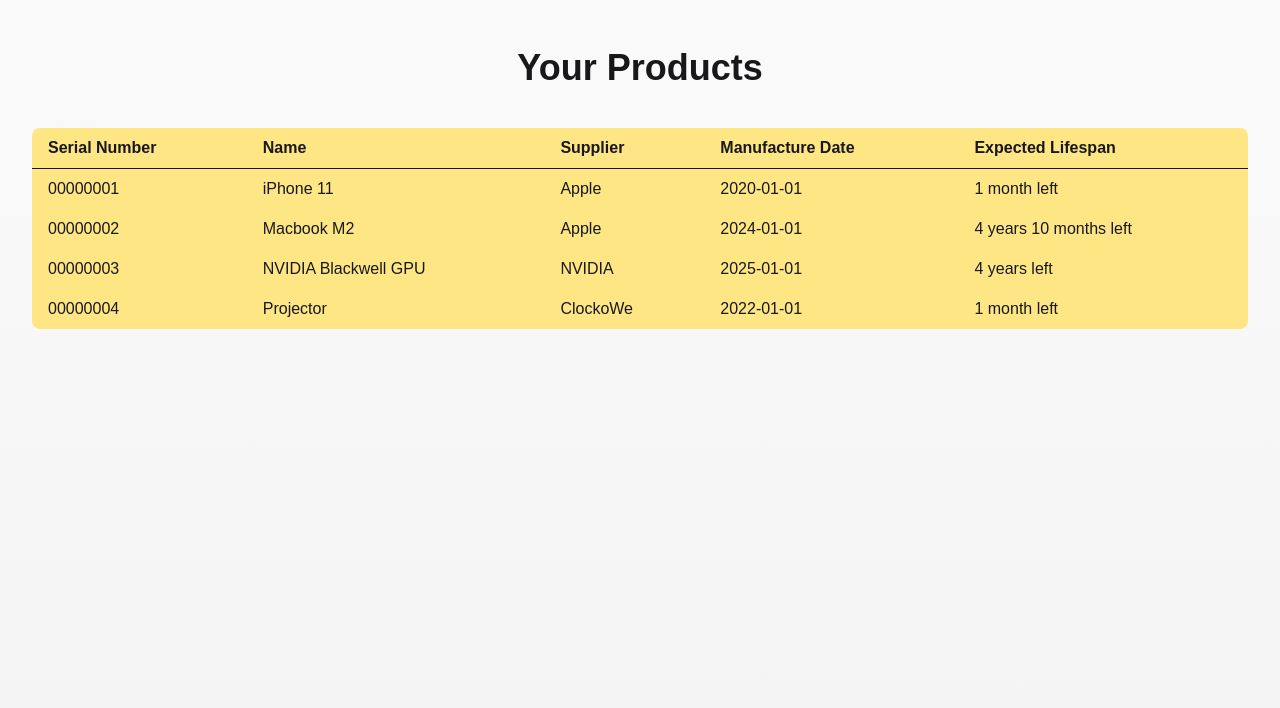
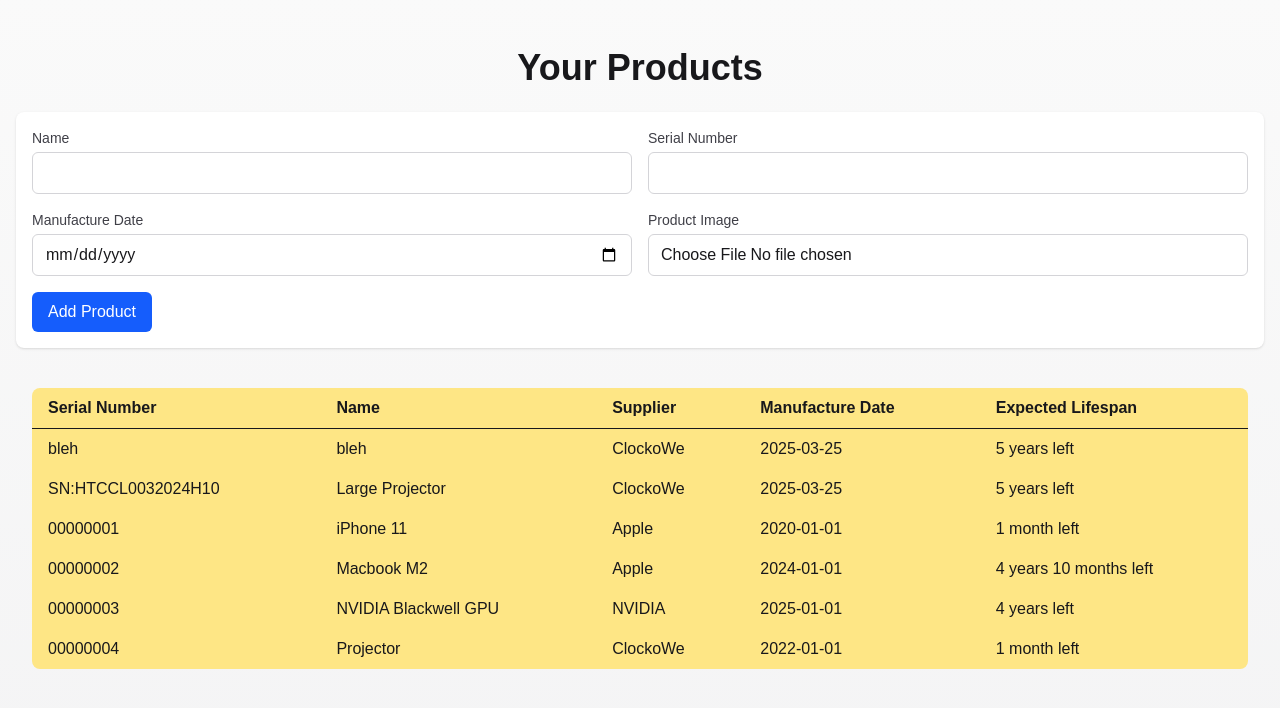
Before and after one commit to wanapichpongsa/lifecycle, a Next.js app: page / in a window 1280 px wide. Shown: the top 708 px of the page. Built offline with nearby package versions, Linux system fonts and the light colour scheme.

Commit message:
add products

```diff
--- /dev/null
+++ b/src/app/api/products/route.ts
@@ -0,0 +1,39 @@
+import { NextRequest, NextResponse } from "next/server";
+import { writeFile, readFile } from "fs/promises";
+import { join } from "path";
+
+export async function POST(request: NextRequest) {
+  try {
+    const product = await request.json();
+    const filePath = join(process.cwd(), "src", "types", "products.ts");
+
+    // Read current file content
+    const content = await readFile(filePath, 'utf-8');
+
+    // Find the products array and insert new product
+    const productsMatch = content.match(/export const products = \[([\s\S]*?)\];/);
+    if (!productsMatch) {
+      throw new Error("Could not find products array");
+    }
+
+    const currentProducts = productsMatch[1];
+    const newProduct = `\n  ${JSON.stringify(product)},${currentProducts}`;
+
+    // Replace the products array with updated content
+    const updatedContent = content.replace(
+      /export const products = \[([\s\S]*?)\];/,
+      `export const products = [${newProduct}];`
+    );
+
+    // Write back to file
+    await writeFile(filePath, updatedContent);
+
+    return NextResponse.json({ success: true });
+  } catch (error) {
+    console.error('Error adding product:', error);
+    return NextResponse.json(
+      { error: "Error adding product" },
+      { status: 500 }
+    );
+  }
+}
--- /dev/null
+++ b/src/app/api/quote/voice.ts
@@ -0,0 +1 @@
+"use server";
--- /dev/null
+++ b/src/app/api/upload/route.ts
@@ -0,0 +1,34 @@
+import { NextRequest, NextResponse } from "next/server";
+import { writeFile } from "fs/promises";
+import { join } from "path";
+
+export async function POST(request: NextRequest) {
+  try {
+    const formData = await request.formData();
+    const file = formData.get("file") as File;
+
+    if (!file) {
+      return NextResponse.json(
+        { error: "No file uploaded" },
+        { status: 400 }
+      );
+    }
+
+    const bytes = await file.arrayBuffer();
+    const buffer = Buffer.from(bytes);
+
+    // Create a unique filename
+    const uniqueSuffix = `${Date.now()}-${Math.round(Math.random() * 1E9)}`;
+    const filename = `${uniqueSuffix}-${file.name}`;
+    const path = join(process.cwd(), "public", filename);
+
+    await writeFile(path, buffer);
+
+    return NextResponse.json({ filename });
+  } catch (error) {
+    return NextResponse.json(
+      { error: "Error uploading file" },
+      { status: 500 }
+    );
+  }
+}
--- a/src/app/layout.tsx
+++ b/src/app/layout.tsx
@@ -13,7 +13,7 @@
 });
 
 export const metadata: Metadata = {
-  title: "LyfeCycle",
+  title: "Recircle",
   description: "Get paid for things you don't use anymore",
 };
 
--- a/src/app/page.tsx
+++ b/src/app/page.tsx
@@ -1,13 +1,23 @@
 "use client";
 
+import { useState } from "react";
 import Table from "@/components/Table";
+import AddProductForm from "@/components/AddProductForm";
+import { defaultHeadings, products as initialProducts } from "@/types/products";
 
 export default function Home() {
+  const [products, setProducts] = useState(initialProducts);
+
+  const handleAddProduct = (newProduct: string[]) => {
+    setProducts([...products, newProduct]);
+  };
+
   return (
     <main className="min-h-screen bg-gradient-to-b from-zinc-50 to-zinc-100 text-zinc-900 py-4 sm:py-12 px-4">
       <div className="max-w-7xl mx-auto">
         <h1 className="text-2xl sm:text-4xl font-bold text-center mb-6">Your Products</h1>
-        <Table />
+        <AddProductForm onAdd={handleAddProduct} />
+        <Table headings={defaultHeadings} rows={products} />
       </div>
     </main>
   );
--- a/src/app/refurbishers/[query]/page.tsx
+++ b/src/app/refurbishers/[query]/page.tsx
@@ -1,4 +1,4 @@
-import { refurbishers } from '@/types/data';
+import { refurbishers } from '@/types/refurbishers';
 import SearchBar from '@/components/SearchBar';
 import RefurbisherList from '@/components/RefurbisherList';
 
--- /dev/null
+++ b/src/components/AddProductForm.tsx
@@ -0,0 +1,157 @@
+"use client";
+
+import { useState } from 'react';
+import { products } from '@/types/products';
+import Image from 'next/image';
+
+interface AddProductFormProps {
+  onAdd: (newProduct: string[]) => void;
+}
+
+export default function AddProductForm({ onAdd }: AddProductFormProps) {
+  const [formData, setFormData] = useState({
+    name: '',
+    serialNumber: '',
+    manufactureDate: '',
+    image: ''
+  });
+  const [preview, setPreview] = useState<string | null>(null);
+  const [isUploading, setIsUploading] = useState(false);
+  const [isAdding, setIsAdding] = useState(false);
+
+  const handleImageChange = async (e: React.ChangeEvent<HTMLInputElement>) => {
+    const file = e.target.files?.[0];
+    if (!file) return;
+
+    // Create preview
+    const reader = new FileReader();
+    reader.onloadend = () => {
+      setPreview(reader.result as string);
+    };
+    reader.readAsDataURL(file);
+
+    // Upload file
+    setIsUploading(true);
+    const formData = new FormData();
+    formData.append('file', file);
+
+    try {
+      const response = await fetch('/api/upload', {
+        method: 'POST',
+        body: formData,
+      });
+      const data = await response.json();
+      setFormData(prev => ({ ...prev, image: data.filename }));
+    } catch (error) {
+      console.error('Error uploading file:', error);
+    } finally {
+      setIsUploading(false);
+    }
+  };
+
+  const handleSubmit = async (e: React.FormEvent) => {
+    e.preventDefault();
+    setIsAdding(true);
+
+    const newProduct = [
+      formData.serialNumber,
+      formData.name,
+      "ClockoWe",
+      formData.manufactureDate,
+      "5 years left",
+      formData.image
+    ];
+
+    try {
+      const response = await fetch('/api/products', {
+        method: 'POST',
+        headers: {
+          'Content-Type': 'application/json',
+        },
+        body: JSON.stringify(newProduct),
+      });
+
+      if (!response.ok) {
+        throw new Error('Failed to add product');
+      }
+
+      onAdd(newProduct);
+      setFormData({
+        name: '',
+        serialNumber: '',
+        manufactureDate: '',
+        image: ''
+      });
+      setPreview(null);
+    } catch (error) {
+      console.error('Error adding product:', error);
+    } finally {
+      setIsAdding(false);
+    }
+  };
+
+  return (
+    <form onSubmit={handleSubmit} className="bg-white p-4 rounded-lg shadow mb-6">
+      <div className="grid grid-cols-1 sm:grid-cols-2 gap-4">
+        <div>
+          <label className="block text-sm font-medium text-zinc-700 mb-1">Name</label>
+          <input
+            type="text"
+            value={formData.name}
+            onChange={(e) => setFormData({ ...formData, name: e.target.value })}
+            className="w-full px-3 py-2 border border-zinc-300 rounded-md focus:outline-none focus:ring-2 focus:ring-blue-500"
+            required
+          />
+        </div>
+        <div>
+          <label className="block text-sm font-medium text-zinc-700 mb-1">Serial Number</label>
+          <input
+            type="text"
+            value={formData.serialNumber}
+            onChange={(e) => setFormData({ ...formData, serialNumber: e.target.value })}
+            className="w-full px-3 py-2 border border-zinc-300 rounded-md focus:outline-none focus:ring-2 focus:ring-blue-500"
+            required
+          />
+        </div>
+        <div>
+          <label className="block text-sm font-medium text-zinc-700 mb-1">Manufacture Date</label>
+          <input
+            type="date"
+            value={formData.manufactureDate}
+            onChange={(e) => setFormData({ ...formData, manufactureDate: e.target.value })}
+            className="w-full px-3 py-2 border border-zinc-300 rounded-md focus:outline-none focus:ring-2 focus:ring-blue-500"
+            required
+          />
+        </div>
+        <div>
+          <label className="block text-sm font-medium text-zinc-700 mb-1">Product Image</label>
+          <input
+            type="file"
+            accept="image/*"
+            onChange={handleImageChange}
+            className="w-full px-3 py-2 border border-zinc-300 rounded-md focus:outline-none focus:ring-2 focus:ring-blue-500"
+            disabled={isUploading || isAdding}
+          />
+          {isUploading && <p className="text-sm text-zinc-500 mt-1">Uploading...</p>}
+          {preview && (
+            <div className="mt-2 relative h-32 w-32">
+              <Image
+                src={preview}
+                alt="Preview"
+                fill
+                className="object-contain rounded-md"
+              />
+            </div>
+          )}
+        </div>
+      </div>
+      <button
+        type="submit"
+        className="mt-4 w-full sm:w-auto px-4 py-2 bg-blue-600 text-white rounded-md hover:bg-blue-700 focus:outline-none focus:ring-2 focus:ring-blue-500"
+        disabled={isUploading || isAdding}
+      >
+        {isAdding ? 'Adding...' : 'Add Product'}
+      </button>
+    </form>
+  );
+}
--- a/src/components/Table.tsx
+++ b/src/components/Table.tsx
@@ -4,17 +4,16 @@
 // specific to Amazon?
 
 import { useRouter } from 'next/navigation';
+import { products } from '@/types/products';
+
+interface TableProps {
+  headings: string[];
+  rows?: string[][];
+  visibleColumns?: number[];
+}
 
 // this app can be applied to business manufacturing operations (recycling raw materials)
-export default function Table() {
-  const headings: string[] = ["Serial Number", "Name", "Supplier", "Manufacture Date", "Expected Lifespan"];
-  const rows: string[][] = [
-    ["00000001", "iPhone 11", "Apple", "2020-01-01", "1 month left"],
-    ["00000002", "Macbook M2", "Apple", "2024-01-01", "4 years 10 months left"],
-    ["00000003", "NVIDIA Blackwell GPU", "NVIDIA", "2025-01-01", "4 years left"],
-    ["00000004", "Projector", "ClockoWe", "2022-01-01", "1 month left"]
-  ];
-
+export default function Table({ headings, rows = products, visibleColumns = [1, 4] }: TableProps) {
   const router = useRouter();
   const handleClick = (serialNumber: string) => {
     router.push(`/refurbish/${serialNumber}`);
@@ -31,7 +30,7 @@
               <th
                 key={heading}
                 className={`text-left px-2 sm:px-4 py-2 text-xs sm:text-base whitespace-nowrap ${
-                  index !== 1 && index !== 4 ? 'hidden sm:table-cell' : ''
+                  !visibleColumns.includes(index) ? 'hidden sm:table-cell' : ''
                 }`}
               >
                 {heading}
@@ -42,11 +41,11 @@
         <tbody>
           {rows.map((row) => (
             <tr key={row[0]} className="hover:bg-amber-300 cursor-pointer" onClick={() => handleClick(row[0])}>
-              {row.map((cell, index) => (
+              {row.slice(0, -1).map((cell, index) => (
                 <td
                   key={cell}
                   className={`text-left px-2 sm:px-4 py-2 text-xs sm:text-base whitespace-nowrap ${
-                    index !== 1 && index !== 4 ? 'hidden sm:table-cell' : ''
+                    !visibleColumns.includes(index) ? 'hidden sm:table-cell' : ''
                   }`}
                 >
                   {cell}
--- /dev/null
+++ b/src/types/products.ts
@@ -0,0 +1,14 @@
+export const products = [
+  ["bleh","bleh","ClockoWe","2025-03-25","5 years left","1742679054983-508850832-m2.jpg"],
+  ["SN:HTCCL0032024H10","Large Projector","ClockoWe","2025-03-25","5 years left","1742679024188-448751936-projector.jpg"],
+  ["00000001", "iPhone 11", "Apple", "2020-01-01", "1 month left", "iphone.jpg"],
+  ["00000002", "Macbook M2", "Apple", "2024-01-01", "4 years 10 months left", "m2.jpg"],
+  ["00000003", "NVIDIA Blackwell GPU", "NVIDIA", "2025-01-01", "4 years left", "None"],
+  ["00000004", "Projector", "ClockoWe", "2022-01-01", "1 month left", "projector.jpg"]
+];
+
+export const defaultHeadings = ["Serial Number", "Name", "Supplier", "Manufacture Date", "Expected Lifespan"];
+
+export function getProduct(id: string): string[] | undefined {
+  return products.find((row) => row[0] === id);
+}
```
Also changed, not shown: src/app/refurbish/[id]/page.tsx (+2 -13 lines), src/types/refurbishers.ts (renamed from src/types/data.ts).
